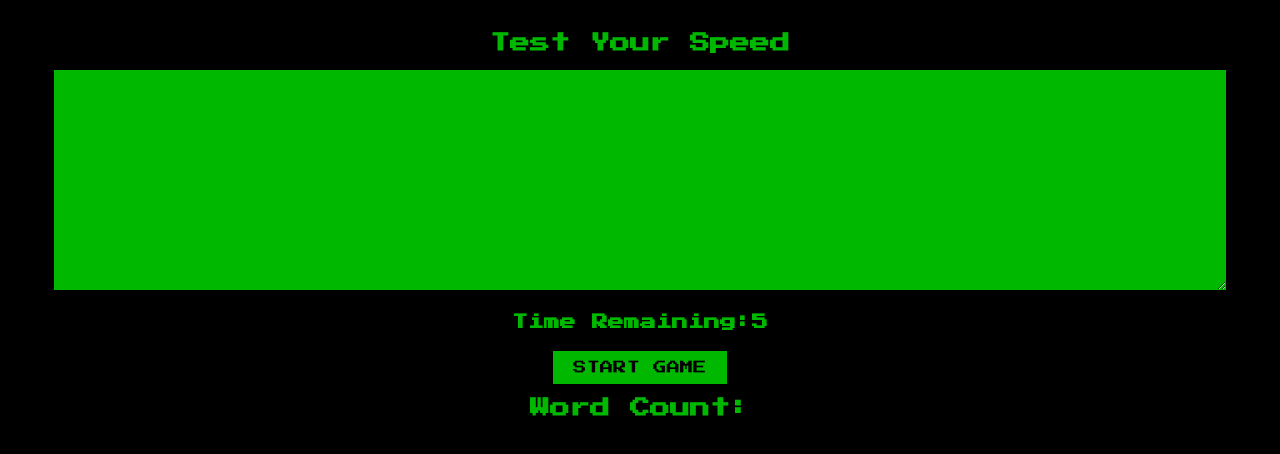
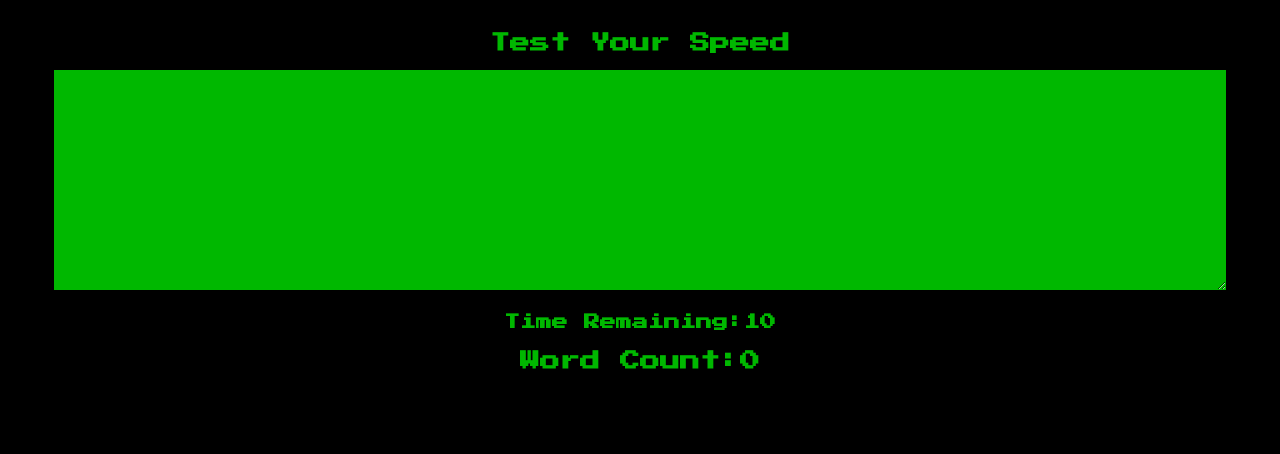
Before and after one commit to CalWal/speedtype, a React (Create React App) app in the folder speedtype/: page / in a window 1280 px wide. Shown: the top 454 px of the page. Built offline with nearby package versions, Linux system fonts and the light colour scheme.

Commit message:
need to render button

```diff
--- a/speedtype/src/components/App.js
+++ b/speedtype/src/components/App.js
@@ -4,32 +4,50 @@ import "./App.css";
 const App = () => {
   const [text, setText] = useState("");
   const [timeRemaining, setTimeRemaining] = useState(10);
+  const [startGame, setStartGame] = useState(false);
+  const [wordCount, setWordCount] = useState(0);
 
   const handleChange = e => {
     const { value } = e.target;
     setText(value);
   };
 
-  const wordCount = text => {
+  const calculateWordCount = text => {
     const wordsArr = text.trim().split(" ");
     return wordsArr.filter(word => word !== "").length;
   };
 
+  const beginGame = () => {
+    setStartGame(!startGame);
+    setTimeRemaining(10);
+  };
+
+  const buttonLogic = () => {
+    if (timeRemaining === 10) {
+      return <button onClick={beginGame}>Start Game</button>;
+    } else {
+      return <button onClick={beginGame}>Reset</button>;
+    }
+  };
+
   useEffect(() => {
-    if (timeRemaining > 0) {
-      setTimeout(function() {
+    if (timeRemaining > 0 && startGame === true) {
+      setTimeout(() => {
         setTimeRemaining(time => time - 1);
       }, 1000);
+    } else if (timeRemaining === 0) {
+      setStartGame(false);
+      setWordCount(calculateWordCount(text));
     }
-  }, [timeRemaining]);
+  }, [timeRemaining, startGame]);
 
   return (
     <div>
       <h1>Test Your Speed</h1>
       <textarea onChange={handleChange} value={text} />
       <h4>Time Remaining:{timeRemaining}</h4>
-      <button>Start Game</button>
-      <h1>Word Count:</h1>
+      {buttonLogic}
+      <h1>Word Count:{wordCount}</h1>
     </div>
   );
 };
```
